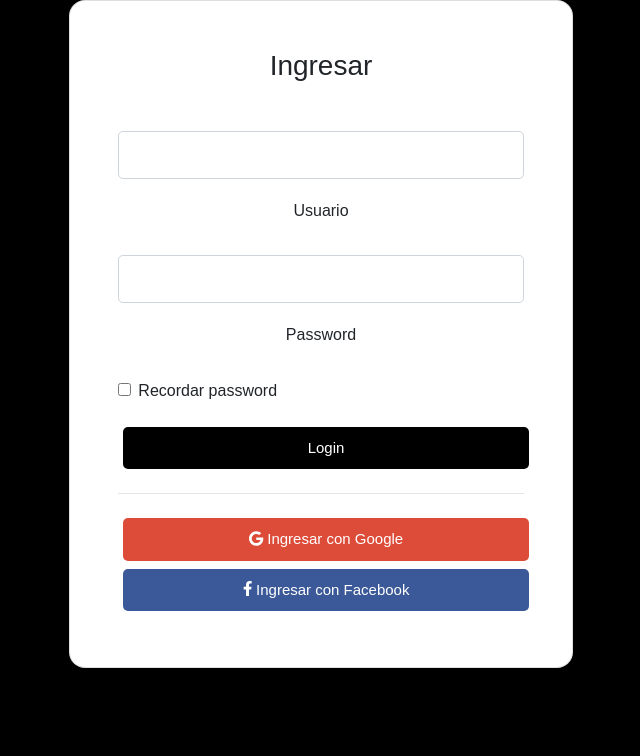
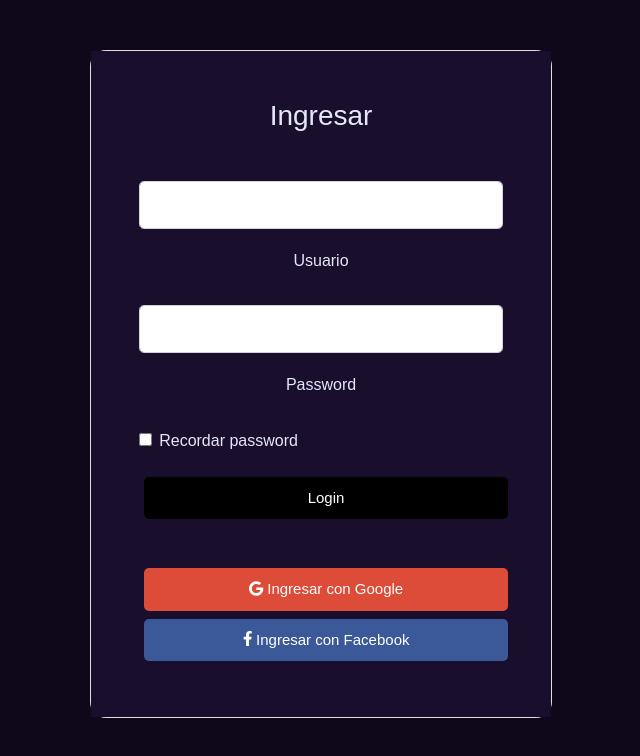
Before and after one commit to francovico/portfolio-fe, an Angular app: page /login in a window 1280 px wide. Shown: the top 756 px of the page, without its empty margins (319-959 px from the left). Built offline with nearby package versions, Linux system fonts and the light colour scheme.

Commit message:
Ultimos cambios

```diff
--- a/src/app/experience/editarexperiencia.component.css
+++ b/src/app/experience/editarexperiencia.component.css
@@ -0,0 +1,16 @@
+.row{
+  padding: 50px;
+}
+
+div{
+  background-color: #190F2D;
+  border-color:#2c1a4f;
+  color:lavender;
+  text-align: left;
+}
+
+.table{
+  background-color: #190F2D;
+  color:lavender;
+  text-align: left;
+}
--- a/src/app/experience/editarexperiencia.component.html
+++ b/src/app/experience/editarexperiencia.component.html
@@ -1,3 +1,5 @@
+<section class="vh-100" style="background-color: #0E081A">
+
 <div class="container" *ngIf="explab">
     <div class="row">
         <div>
@@ -17,3 +19,5 @@
         </div>
     </div>
 </div>
+
+</section>
--- a/src/app/experience/experience.component.html
+++ b/src/app/experience/experience.component.html
@@ -1,25 +1,22 @@
 <div class="row no-gutters">
 
     <div class="col-lg-12">
-        <h1>Experiencia laboral</h1>
+       <h1>Experiencia laboral<button type="button" class="btn btn-dark" routerLink="/nuevaexperiencia" *ngIf="isLogged"><i class="fa-solid fa-circle-plus"></i> Agregar</button></h1>
 
-        <div classs="col-lg-2">
-            <button type="button" class="btn btn-dark" routerLink="/nuevaexperiencia" *ngIf="isLogged">
-                Agregar
-            </button>
-        </div>
-
-        <div class="col-lg-1"></div>
         <div class="col-lg-12">
         <table class="table">
+
         <tbody>
             <tr *ngFor="let Experiencia of expe">
                 <td>{{Experiencia.nombreexperiencia}}</td>
                 <td>{{Experiencia.descripcionexperiencia}}</td>
-                <td *ngIf="isLogged"> <button class="btn btn-light" routerLink="/editarexperiencia/{{Experiencia.id}}"> <i class="fa-solid fa-pen-to-square"> </i> Editar </button> </td>
-                <td *ngIf="isLogged"> <button class="btn btn-light" (click)="delete(Experiencia.id)"> <i class="fa-solid fa-pen-to-square"> </i> Editar </button> </td>
-            </tr>
+                <div class="col-lg-12">
+                <td *ngIf="isLogged"> <button class="btn btn-light" routerLink="/editarexperiencia/{{Experiencia.id}}"> <i class="fa-solid fa-pen-to-square"></i> Editar</button> </td>
+                <td *ngIf="isLogged"> <button class="btn btn-light" (click)="delete(Experiencia.id)"> <i class="fa-solid fa-pen-to-square"></i> Borrar</button> </td>
+              </div>
+              </tr>
         </tbody>
+
         </table>
         </div>
 
--- a/src/app/hass/hass.component.css
+++ b/src/app/hass/hass.component.css
@@ -6,7 +6,9 @@ div{
     font-size: 20px;
 }
 
-.form-group{
-    padding: 50px;
-    max-height: 10px;
+.progress-bar{
+  text-align: center;
+  padding: 15px;
+  margin: 00px;
+  margin-bottom: 40px;
 }
--- a/src/app/hass/hass.component.html
+++ b/src/app/hass/hass.component.html
@@ -6,35 +6,15 @@
 
     <div class="form-row">
 
-        <div class="progress" style="height:20px">
-            <div class="progress-bar" style="width:40%;height:20px"></div>
-        </div>
+      <h3>CSS</h3>
 
+      <div class="progress-bar bg-primary" style="width:100%;height:20px">100%</div>
 
-        <div class="progress-bar bg-primary" style="width:10%;height:10px">100%</div>
+      <h3>HTML</h3>
 
-        <a>Lorem ipsum dolor sit amet consectetur adipisicing elit. Explicabo ab officiis impedit tempore quasi, soluta quo iste voluptates commodi fugiat cum corrupti aliquam, inventore molestias sunt! Cumque iure dolorem voluptatem.</a>
+      <div class="progress-bar bg-primary" style="width:100%;height:20px">100%</div>
 
-        <div class="progress-bar bg-primary" style="width:50%">50%</div>
-
-        <a>Lorem ipsum dolor sit amet consectetur adipisicing elit. Explicabo ab officiis impedit tempore quasi, soluta quo iste voluptates commodi fugiat cum corrupti aliquam, inventore molestias sunt! Cumque iure dolorem voluptatem.</a>
-
-
-        <div class="form-group col-lg-12">
-            <p>CSS</p>
-            <div class="progress-bar bg-primary" style="width:30%">100%</div>
-        </div>
-
-        <div class="form-group col-lg-12">
-            <p>CSS</p>
-            <div class="progress-bar bg-primary" style="width:10%">100%</div>
-        </div>
-
-        <div class="form-group col-lg-12">
-            <p>CSS</p>
-            <div class="progress-bar bg-primary" style="width:40%">100%</div>
-        </div>
-    </div>
+      <a>Lorem ipsum dolor sit amet consectetur adipisicing elit. Explicabo ab officiis impedit tempore quasi, soluta quo iste voluptates commodi fugiat cum corrupti aliquam, inventore molestias sunt! Cumque iure dolorem voluptatem.</a>
 
     </div>
 
--- a/src/app/login/login.component.css
+++ b/src/app/login/login.component.css
@@ -0,0 +1,15 @@
+.row{
+  padding: 50px;
+}
+
+.container-fluid{
+  background-color: #0E081A;
+  border-color:#190F2D;
+  color:lavender;
+}
+
+.card-body{
+  background-color: #190F2D;
+  border-color:#190F2D;
+  color:lavender;
+}
--- a/src/app/login/login.component.html
+++ b/src/app/login/login.component.html
@@ -1,4 +1,4 @@
-<section class="vh-100" style="background-color: #000000;">
+<section class="vh-100" style="background-color: #0E081A;">
     <div class="container-fluid">
       <div class="row d-flex justify-content-center align-items-center h-100">
         <div class="col-12 col-md-8 col-lg-6 col-xl-5">
--- a/src/styles.css
+++ b/src/styles.css
@@ -9,6 +9,7 @@
     margin: 0;
     padding: 0;
 }
+
 body{
     font-family: sans-serif;
 }
```
Also changed, not shown: src/app/experience/editarexperiencia.component.ts (line endings or trailing spaces), src/app/experience/experience.component.css (line endings or trailing spaces).
